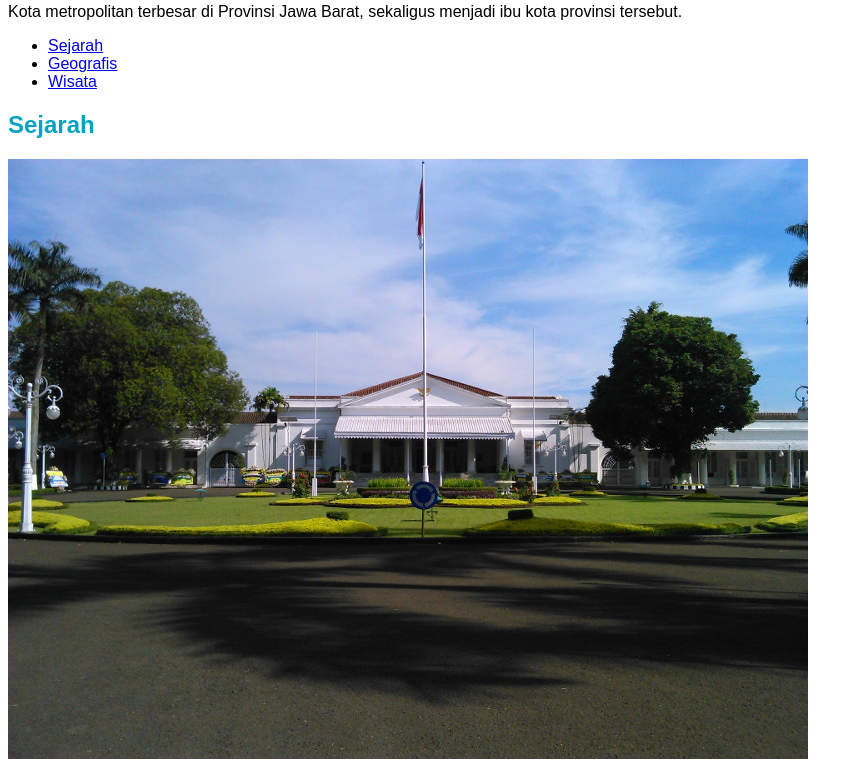
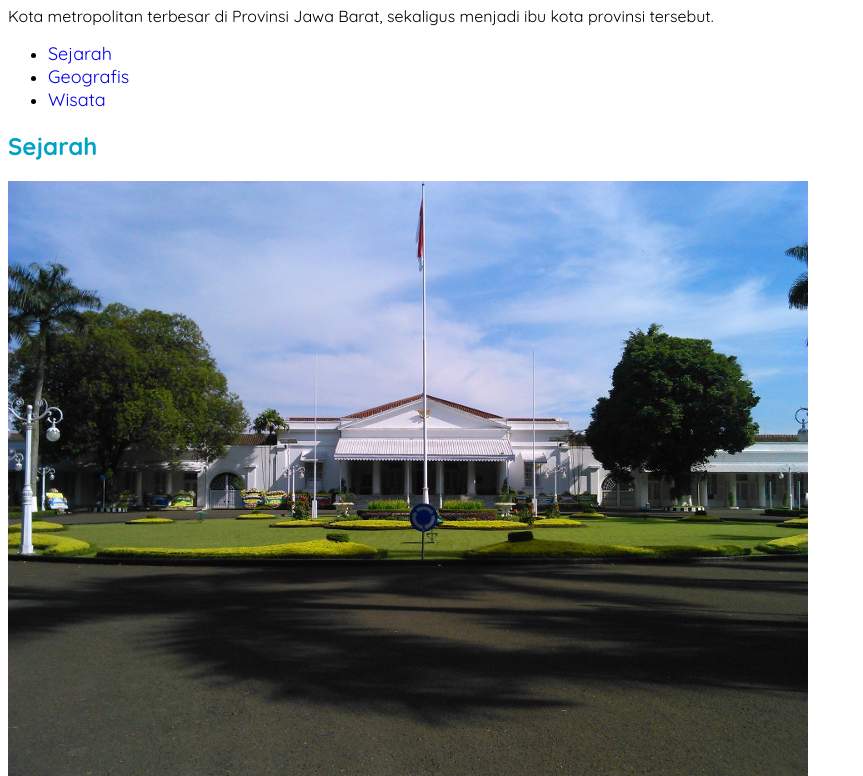
Before and after one commit to ayubarifqi/fake-project, a plain HTML site: page idcamp/materi-idcamp-pemrograman-web/WebDasar/index.html in a window 1280 px wide. Shown: the part 77-853 px from the top of the page, without its empty margins (0-863 px from the left). Drawn offline with Linux system fonts and the light colour scheme.

Commit message:
Update style.css
menambahkan font melalui google font, mengubah font bady menjadi quicksand, dan mengubah ukuran font pada selector nav dn memberi nav hover

```diff
--- a/idcamp/materi-idcamp-pemrograman-web/WebDasar/aset/style/style.css
+++ b/idcamp/materi-idcamp-pemrograman-web/WebDasar/aset/style/style.css
@@ -1,6 +1,9 @@
+@import url('https://fonts.googleapis.com/css2?family=Quicksand:wght@400;700&display=swap');
+
 body {
-	font-family: sans-serif;
+	font-family: 'Quicksand', sans-serif;
 }
+
 h2 {
 
 	color: #00a2c6;
@@ -9,10 +12,27 @@ h3 {
 
 	color: #00a2c6;
 }
+nav a {
+
+	font-size: 18px;
+	font-weight: 400;
+	text-decoration: none;
+}
+nav a:hover {
+
+	font-weight: bold;
+}
+
+.profile header {
+
+	text-align: center;
+}
 
 footer {
 
 	padding: 20px;
 	color: white;
 	background-color: #00a2c6;
+	text-align: center;
+	font weight: bold;
 }
```
